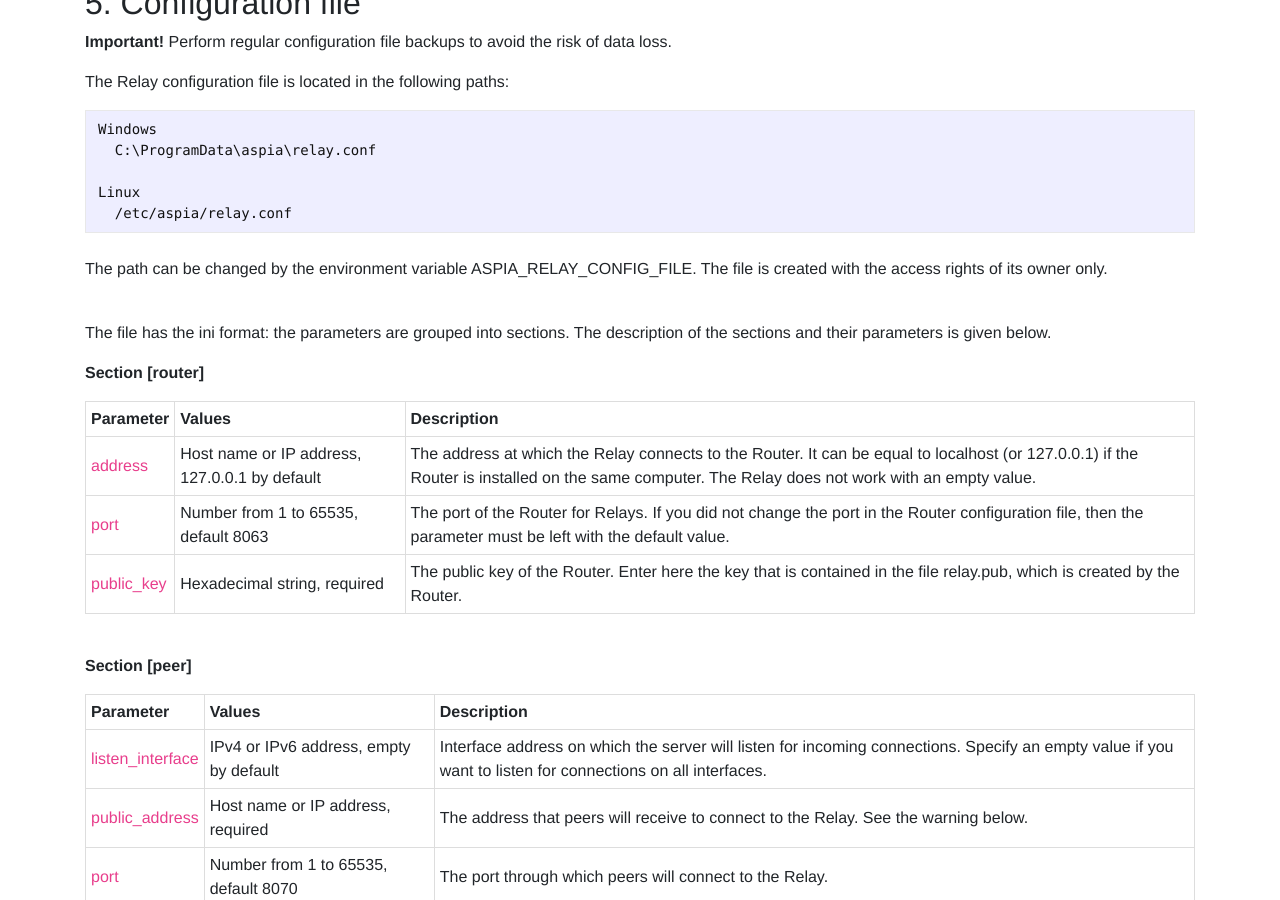
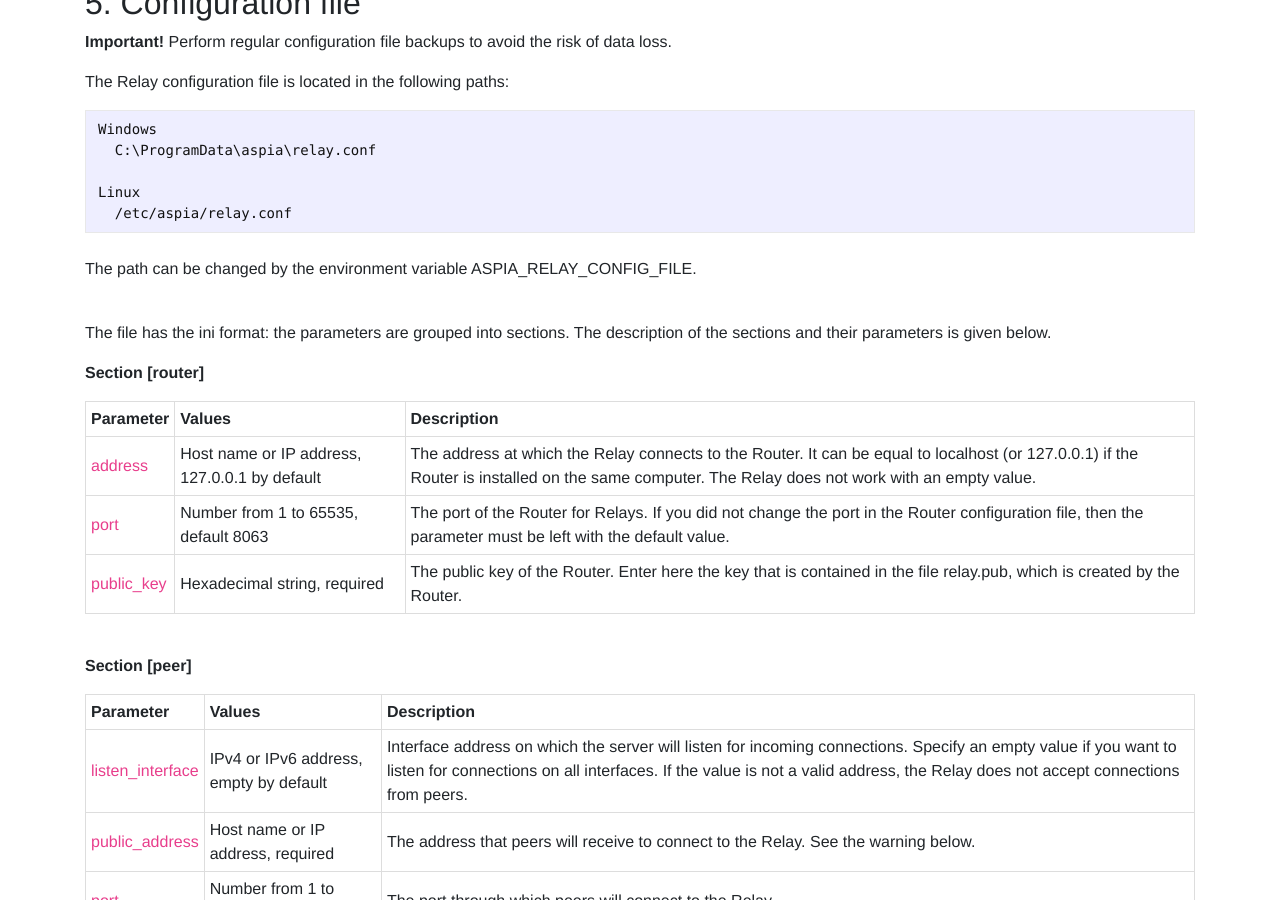
Before and after one commit to dchapyshev/dchapyshev.github.io, a Jekyll site: the page built from docs/relay.md, in a window 1280 px wide and 900 px high, scrolled down 2038 px. Built offline with Jekyll 4.4.1, drawn with Linux system fonts in a browser that asks for light colours.

Commit message:
Update docs.

````diff
--- a/docs/relay.md
+++ b/docs/relay.md
@@ -112,8 +112,7 @@ Linux
 ```
 
 <br/>
-The path can be changed by the environment variable ASPIA_RELAY_CONFIG_FILE. The file is created
-with the access rights of its owner only.
+The path can be changed by the environment variable ASPIA_RELAY_CONFIG_FILE.
 
 <br/>
 The file has the ini format: the parameters are grouped into sections. The description of the
@@ -131,13 +130,13 @@ sections and their parameters is given below.
 
 **Section [peer]**
 
-| Parameter          | Values                                    | Description                                                                                                                                                 |
-|--------------------|-------------------------------------------|-------------------------------------------------------------------------------------------------------------------------------------------------------------|
-| `listen_interface` | IPv4 or IPv6 address, empty by default    | Interface address on which the server will listen for incoming connections. Specify an empty value if you want to listen for connections on all interfaces. |
-| `public_address`   | Host name or IP address, required         | The address that peers will receive to connect to the Relay. See the warning below.                                                                         |
-| `port`             | Number from 1 to 65535, default 8070      | The port through which peers will connect to the Relay.                                                                                                     |
-| `idle_timeout`     | Number of minutes from 1 to 60, default 5 | If during this time no data comes from the peers, the connection is terminated. A value outside of this range stops the Relay from serving peers.           |
-| `max_count`        | Number from 1 to 1000, default 100        | The maximum number of simultaneous connections established between peers. A greater value is reduced to 1000.                                               |
+| Parameter          | Values                                    | Description                                                                                                                                                                                                                                        |
+|--------------------|-------------------------------------------|----------------------------------------------------------------------------------------------------------------------------------------------------------------------------------------------------------------------------------------------------|
+| `listen_interface` | IPv4 or IPv6 address, empty by default    | Interface address on which the server will listen for incoming connections. Specify an empty value if you want to listen for connections on all interfaces. If the value is not a valid address, the Relay does not accept connections from peers. |
+| `public_address`   | Host name or IP address, required         | The address that peers will receive to connect to the Relay. See the warning below.                                                                                                                                                                |
+| `port`             | Number from 1 to 65535, default 8070      | The port through which peers will connect to the Relay.                                                                                                                                                                                            |
+| `idle_timeout`     | Number of minutes from 1 to 60, default 5 | If during this time no data comes from the peers, the connection is terminated. A value outside of this range stops the Relay from serving peers.                                                                                                  |
+| `max_count`        | Number from 1 to 1000, default 100        | The maximum number of simultaneous connections established between peers. A greater value is reduced to 1000.                                                                                                                                      |
 
 <br/>
 
````
